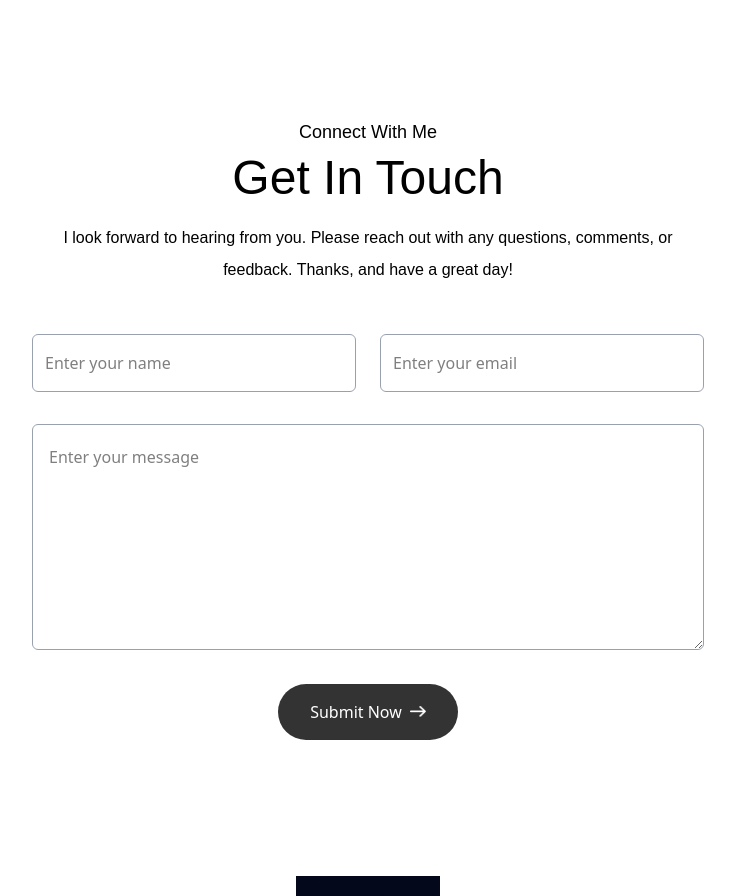
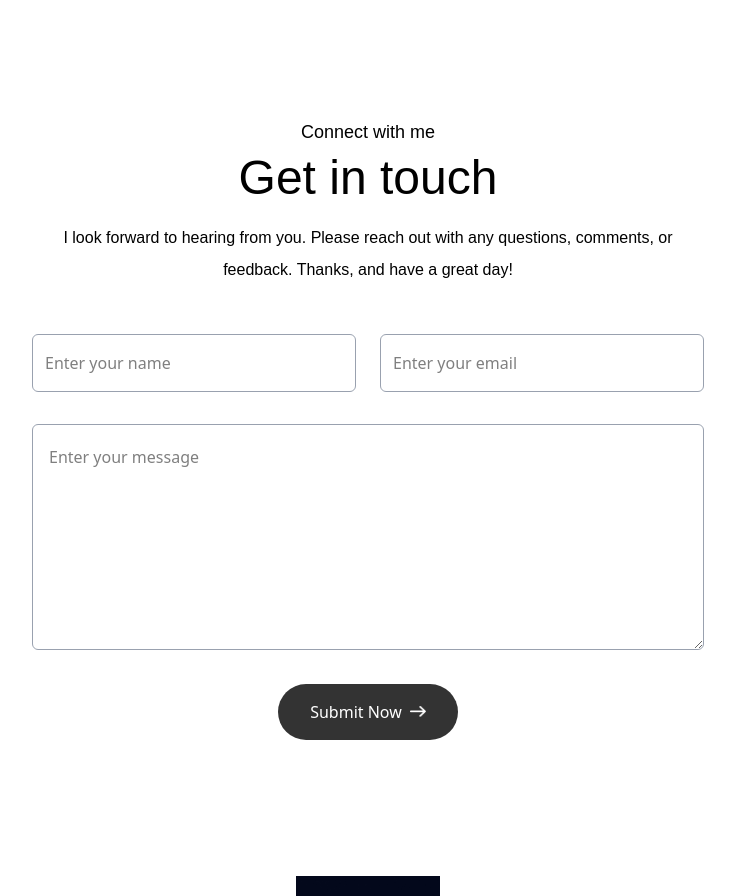
Before and after one commit to NickSoltau/portfolio, a Next.js app: page / in a window 1280 px wide. Shown: the part 3282-4178 px from the top of the page, without its empty margins (272-1007 px from the left). Built offline with nearby package versions, Linux system fonts and the light colour scheme; a web font is replaced by a local one.

Commit message:
Correct capitalization in Contact component text

```diff
--- a/app/components/Contact.jsx
+++ b/app/components/Contact.jsx
@@ -27,7 +27,7 @@ const Contact = () => {
     const data = await response.json();
 
     if (data.success) {
-      setResult("Form Submitted Successfully");
+      setResult("Form submitted successfully");
       event.target.reset();
     } else {
       console.log("Error", data);
@@ -44,14 +44,14 @@ const Contact = () => {
         whileInView={{y: 0, opacity: 1}}
         viewport={VIEWPORT}
         transition={{delay: 0.07, duration: 0.5}}
-        className='text-center mb-2 text-lg font-Ovo'>Connect With Me</motion.h4>
+        className='text-center mb-2 text-lg font-Ovo'>Connect with me</motion.h4>
 
         <motion.h2
         initial={{y: -20, opacity: 0}}
         whileInView={{y: 0, opacity: 1}}
         viewport={VIEWPORT}
         transition={{delay: 0.12, duration: 0.5}}
-        className='text-center text-5xl font-Ovo'>Get In Touch</motion.h2>
+        className='text-center text-5xl font-Ovo'>Get in touch</motion.h2>
 
         <motion.p
         initial={{opacity: 0}}
```
